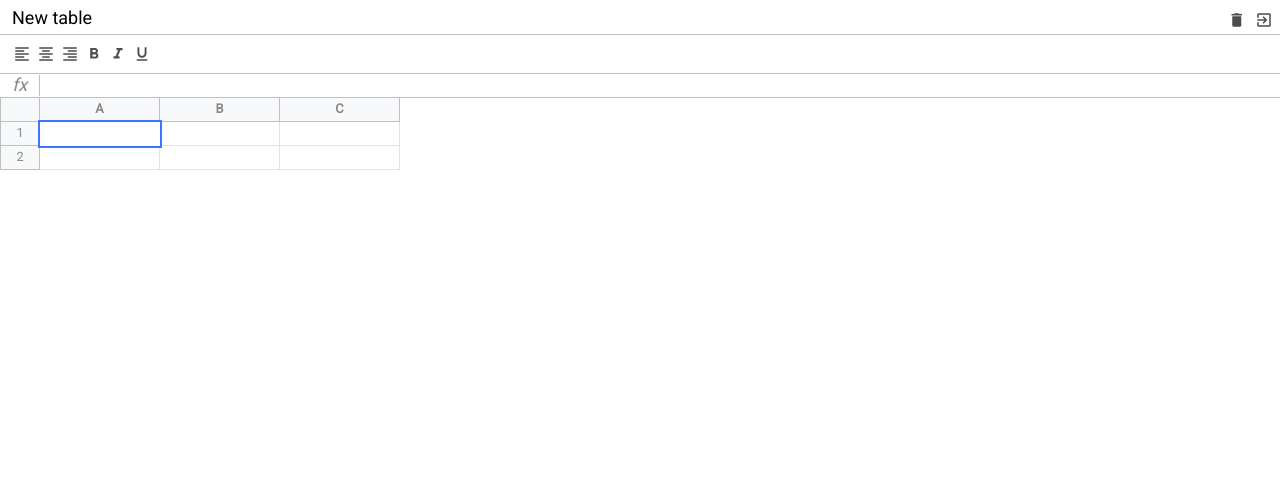
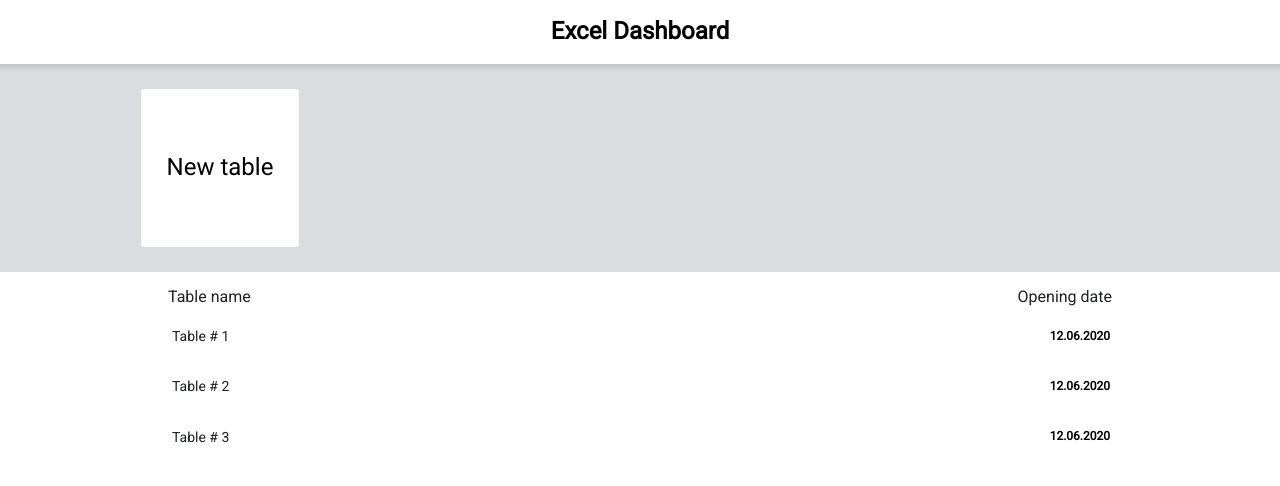
Before and after one commit to MaxBrokhman/excel-js, a website built with webpack: page src/index.html in a window 1280 px wide. Built offline with nearby package versions, Linux system fonts and the light colour scheme.

Commit message:
dashboard layout added

```diff
--- a/src/index.html
+++ b/src/index.html
@@ -9,80 +9,37 @@
 </head>
 <body>
   <div id="app" class="container">
-    <div class="excel">
+    <div class="dashboard">
+      <div class="dashboard__header">
+        <h1>Excel Dashboard</h1>
+      </div>
+      <div class="dashboard__new">
+        <div class="dashboard__view">
+          <a href="" class="dashboard__create">New table</a>
+        </div>
+      </div>
+      <div class="dashboard__list-container dashboard__view">
+        <div class="dashboard__list-header">
+          <span>Table name</span>
+          <span>Opening date</span>
+        </div>
 
-      <header class="excel-header">
-        <input type="text" class="input" value="New table">
-        <div>
-          <button class="button">
-            <span class="material-icons">delete</span>
-          </button>
-          <button class="button">
-            <span class="material-icons">exit_to_app</span>
-          </button>
-        </div>
-      </header>
+        <ul class="dashboard__list">
+          <li class="dashboard__record">
+            <a href="">Table # 1</a>
+            <strong>12.06.2020</strong>
+          </li>
+          <li class="dashboard__record">
+            <a href="">Table # 2</a>
+            <strong>12.06.2020</strong>
+          </li>
+          <li class="dashboard__record">
+            <a href="">Table # 3</a>
+            <strong>12.06.2020</strong>
+          </li>
+        </ul>
 
-      <section class="excel-toolbar">
-        <h2 class="visually-hidden">Excel table toolbar</h2>
-        <button class="button" title="align text left">
-          <span class="material-icons">format_align_left</span>
-        </button>
-        <button class="button"  title="align text center">
-          <span class="material-icons">format_align_center</span>
-        </button>
-        <button class="button" title="align text right">
-          <span class="material-icons">format_align_right</span>
-        </button>
-        <button class="button" title="make text bold">
-          <span class="material-icons">format_bold</span>
-        </button>
-        <button class="button" title="make text italic">
-          <span class="material-icons">format_italic</span>
-        </button>
-        <button class="button" title="make text underlined">
-          <span class="material-icons">format_underlined</span>
-        </button>
-      </section>
-
-      <section class="excel-formula">
-        <h2 class="visually-hidden">Excel table formula</h2>
-        <div class="caption">
-          fx
-        </div>
-        <input class="input">
-
-      </input>
-      </section>
-
-      <section class="excel-table">
-        <h2 class="visually-hidden">Excel table</h2>
-        <table class="table">
-          <thead>
-            <tr class="row">
-              <th class="row-info table-header-cell"></th>
-              <th class="row-data table-header-cell">A</th>
-              <th class="row-data table-header-cell">B</th>
-              <th class="row-data table-header-cell">C</th>
-            </tr>
-          </thead>
-          <tbody>
-            <tr class="row">
-              <td class="row-info table-header-cell">1</td>
-              <td class="cell selected"></td>
-              <td class="cell"></td>
-              <td class="cell"></td>
-            </tr>
-            <tr class="row">
-              <td class="row-info table-header-cell">2</td>
-              <td class="cell"></td>
-              <td class="cell"></td>
-              <td class="cell"></td>
-            </tr>
-          </tbody>
-        </table>
-      </section>
-
+      </div>
     </div>
   </div>
 </body>
--- /dev/null
+++ b/src/scss/dashboard.scss
@@ -0,0 +1,79 @@
+@import 'variables';
+@import 'mixins';
+
+.dashboard {
+  &__header {
+    position: fixed;
+    top: 0;
+    right: 0;
+    left: 0;
+    height: $dashboard-header-height;
+    display: flex;
+    align-items: center;
+    justify-content: center;
+    background: #fff;
+    box-shadow: 0 2px 5px 2px rgba(60, 64, 67, 0.15);
+    z-index: 5;
+  }
+  &__new {
+    margin-top: $dashboard-header-height;
+    padding: 1.5rem;
+    background: #dadce0;
+  }
+  &__list-container {
+    padding: 1rem;
+  }
+  &__list-header {
+    display: flex;
+    justify-content: space-between;
+    color: #202124;
+    font-weight: 500;
+    font-size: 16px;
+    margin-bottom: 10px;
+    padding: 0 12px;
+  }
+  &__create {
+    width: 160px;
+    height: 160px;
+    background: #fff;
+    border-radius: 4px;
+    border: 1px solid #dadce0;
+    display: flex;
+    justify-content: center;
+    align-items: center;
+    font-size: 1.5rem;
+    text-decoration: none;
+    color: #000;
+    text-align: center;
+    &:hover {
+      color: green;
+      border-color: green;
+    }
+  }
+  &__view {
+    max-width: 1000px;
+    margin: 0 auto;
+  }
+  &__list {
+    @include clear-list;
+  }
+  &__record {
+    display: flex;
+    justify-content: space-between;
+    align-items: center;
+    padding: 12px 14px 12px 16px;
+    margin-bottom: 10px;
+    &:hover {
+      background: #e6f4ea;
+      border-radius: 25px;
+    }
+    a {
+      text-decoration: none;
+      color: #202124;
+      font-size: 14px;
+      &:hover {
+        text-decoration: underline;
+      }
+    }
+  }
+}
--- a/src/scss/index.scss
+++ b/src/scss/index.scss
@@ -5,6 +5,7 @@
 @import 'toolbar';
 @import 'formula';
 @import 'table';
+@import 'dashboard';
 
 * {
   margin: 0;
--- a/src/scss/mixins.scss
+++ b/src/scss/mixins.scss
@@ -19,3 +19,9 @@
     cursor: pointer;
   }
 }
+
+@mixin clear-list() {
+  list-style: none;
+  margin: 0;
+  padding: 0;
+}
--- a/src/scss/variables.scss
+++ b/src/scss/variables.scss
@@ -5,3 +5,4 @@ $formula-height: 24px;
 $info-cell-width: 40px;
 $row-height: 24px;
 $cell-width: 120px;
+$dashboard-header-height: 64px;
```
Also changed, not shown: src/assets/excel.html (added, +89 -0 lines).
